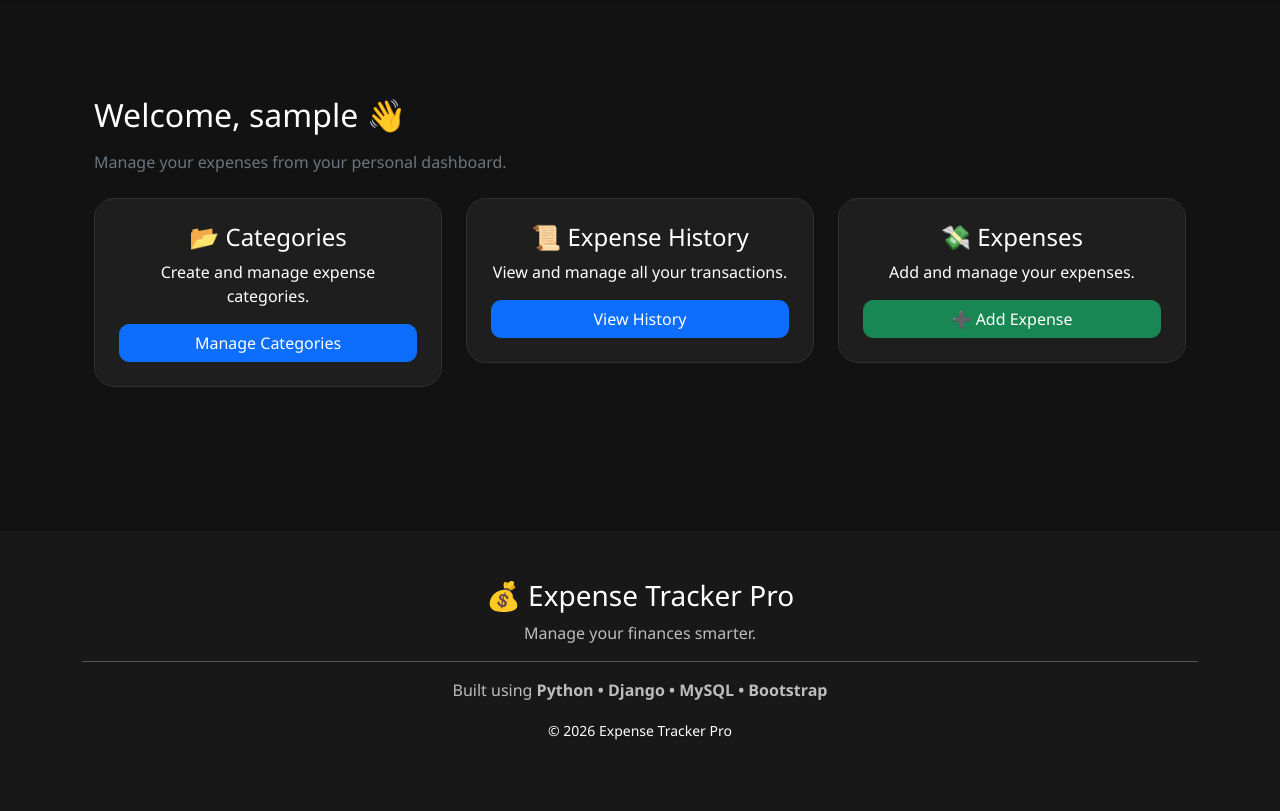
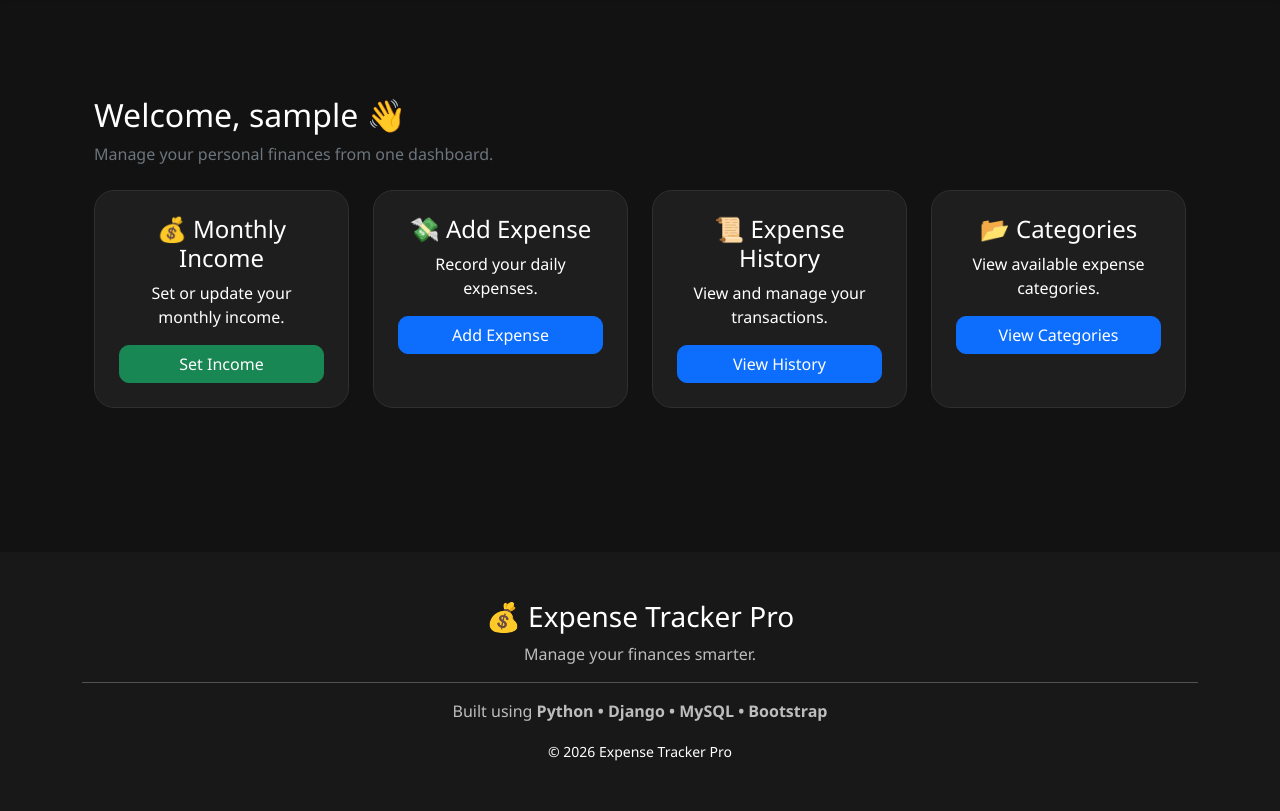
Before and after one commit to subratmaharana/expense-tracker, a Django app: page /expenses/dashboard/ in a window 1280 px wide. Shown: the part 68-879 px from the top of the page. Before the commit the page ends 808 px from the top, so only its background shows below. Run offline with Django 5.2, Linux system fonts and the light colour scheme; the visitor is signed in with stand-in values (Sample User, id 1).

Commit message:
Add monthly income management feature

```diff
--- a/backend/expenses/urls.py
+++ b/backend/expenses/urls.py
@@ -9,4 +9,5 @@ urlpatterns = [
     path("expenses/history/", views.expense_history, name="expense_history"),
     path("expenses/edit/<int:id>/", views.edit_expense, name="edit_expense"),
     path("expenses/delete/<int:id>/", views.delete_expense, name="delete_expense"),
+    path("income/" ,views.set_income , name="set_income"),
 ]
--- a/backend/expenses/views.py
+++ b/backend/expenses/views.py
@@ -1,6 +1,6 @@
 from django.shortcuts import render , redirect
 from django.contrib.auth.decorators import login_required
-from .models import Category , Transaction
+from .models import Category , Transaction ,MonthlyIncome
 
 
 def home(request):
@@ -116,3 +116,27 @@ def delete_expense(request, id):
     expense.delete()
 
     return redirect("expense_history")
+
+@login_required
+def set_income(request):
+
+    income = MonthlyIncome.objects.filter(user=request.user).first()
+
+    if request.method == "POST":
+
+        amount = request.POST.get("amount")
+
+        if income:
+            income.amount = amount
+            income.save()
+        else:
+            MonthlyIncome.objects.create(
+                user=request.user,
+                amount=amount
+            )
+
+        return redirect("dashboard")
+
+    return render(request, "expenses/set_income.html", {
+        "income": income
+    })
--- a/backend/templates/expenses/dashboard.html
+++ b/backend/templates/expenses/dashboard.html
@@ -1,53 +1,53 @@
 {% extends 'base.html' %}
 
-{% block title %}
-Dashboard
-{% endblock %}
+{% block title %}Dashboard{% endblock %}
 
 {% block content %}
 
 <div class="container mt-5">
 
-    <h2 class="mb-3">Welcome, {{ user.username }} 👋</h2>
-
-    <p class="text-secondary">
-        Manage your expenses from your personal dashboard.
-    </p>
+    <h2 class="mb-2">Welcome, {{ user.username }} 👋</h2>
+    <p class="text-secondary">Manage your personal finances from one dashboard.</p>
 
     <div class="row mt-4">
 
-        <div class="col-md-4 mb-3">
-            <div class="card p-4 text-center">
-                <h4>📂 Categories</h4>
-                <p>Create and manage expense categories.</p>
-                <a href="{% url 'view_category' %}" class="btn btn-primary">
-                    Manage Categories
+        <div class="col-md-3 mb-3">
+            <div class="card p-4 text-center h-100">
+                <h4>💰 Monthly Income</h4>
+                <p>Set or update your monthly income.</p>
+                <a href="{% url 'set_income' %}" class="btn btn-success">
+                    Set Income
                 </a>
             </div>
         </div>
 
-        <div class="col-md-4 mb-3">
-            <div class="card p-4 text-center">
+        <div class="col-md-3 mb-3">
+            <div class="card p-4 text-center h-100">
+                <h4>💸 Add Expense</h4>
+                <p>Record your daily expenses.</p>
+                <a href="{% url 'add_expense' %}" class="btn btn-primary">
+                    Add Expense
+                </a>
+            </div>
+        </div>
+
+        <div class="col-md-3 mb-3">
+            <div class="card p-4 text-center h-100">
                 <h4>📜 Expense History</h4>
-                <p>View and manage all your transactions.</p>
-
+                <p>View and manage your transactions.</p>
                 <a href="{% url 'expense_history' %}" class="btn btn-primary">
                     View History
                 </a>
             </div>
         </div>
 
-        <div class="col-md-4 mb-3">
-            <div class="card p-4 text-center">
-
-                <h4>💸 Expenses</h4>
-
-                <p>Add and manage your expenses.</p>
-
-                <a href="{% url 'add_expense' %}" class="btn btn-success">
-                    ➕ Add Expense
+        <div class="col-md-3 mb-3">
+            <div class="card p-4 text-center h-100">
+                <h4>📂 Categories</h4>
+                <p>View available expense categories.</p>
+                <a href="{% url 'view_category' %}" class="btn btn-primary">
+                    View Categories
                 </a>
-
             </div>
         </div>
 
```
Also changed, not shown: backend/templates/expenses/set_income.html (added, +37 -0 lines).
